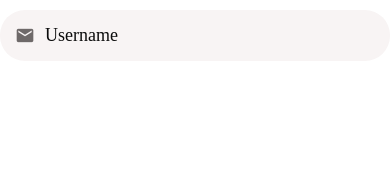
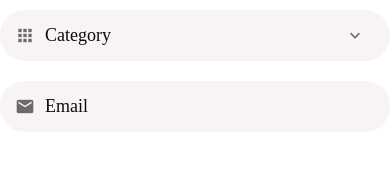
Before and after one commit to sakibcy/mosh-react-native, a React Native app: screen / in a window 390 px wide. Shown: the top 192 px of the page. Built offline with nearby package versions, Linux system fonts and the light colour scheme.

Commit message:
Builded AppPicker, PickerItem component.

```diff
--- a/App.js
+++ b/App.js
@@ -1,4 +1,11 @@
-import { SafeAreaView, Text, TextInput, View, ViewStyle } from "react-native";
+import {
+  SafeAreaView,
+  Switch,
+  Text,
+  TextInput,
+  View,
+  ViewStyle,
+} from "react-native";
 import AppButton from "./app/components/AppButton";
 import WelcomeScreen from "./app/screens/WelcomeScreen";
 
@@ -13,8 +20,27 @@
 import ListingsScreen from "./app/screens/ListingsScreen";
 import { useState } from "react";
 import AppTextInput from "./app/components/AppTextInput";
+import AppPicker from "./app/components/AppPicker";
 
 export default function App() {
-  const [firstName, setFirstName] = useState("");
-  return <AppTextInput placeholder="Username" icon={"email"} />;
+  const [category, setCategory] = useState();
+
+  const categories = [
+    { label: "Furniture", value: 1 },
+    { label: "Cameras", value: 2 },
+    { label: "Clothing", value: 3 },
+  ];
+
+  return (
+    <Screen>
+      <AppPicker
+        selectedItem={category}
+        onSelectedItem={(item) => setCategory(item)}
+        items={categories}
+        icon={"apps"}
+        placeholder={"Category"}
+      />
+      <AppTextInput icon={"email"} placeholder="Email" />
+    </Screen>
+  );
 }
--- /dev/null
+++ b/app/components/AppPicker.js
@@ -0,0 +1,111 @@
+import React, { useState } from "react";
+import {
+  View,
+  TextInput,
+  StyleSheet,
+  Modal,
+  TouchableWithoutFeedback,
+  Button,
+  Platform,
+  FlatList,
+} from "react-native";
+import { MaterialCommunityIcons } from "@expo/vector-icons";
+
+import colors from "../config/colors";
+import defaultStyles from "../config/styles";
+import AppText from "./AppText";
+import Screen from "./Screen";
+import PickerItem from "./PickerItem";
+import AppPickerModal from "./AppPickerModal";
+
+export default function AppPicker({
+  icon,
+  items,
+  placeholder,
+  onSelectedItem,
+  selectedItem,
+  ...otherProps
+}) {
+  const [modalVisible, setModalVisible] = useState(false);
+
+  return (
+    <React.Fragment>
+      <TouchableWithoutFeedback onPress={() => setModalVisible(true)}>
+        <View style={styles.conatiner}>
+          <MaterialCommunityIcons
+            name={icon}
+            size={20}
+            color={defaultStyles.colors.medium}
+            style={styles.icon}
+          />
+          <AppText style={styles.text}>
+            {selectedItem ? selectedItem.label : placeholder}
+          </AppText>
+          <MaterialCommunityIcons
+            name="chevron-down"
+            size={20}
+            color={defaultStyles.colors.medium}
+            style={styles.icon}
+          />
+        </View>
+      </TouchableWithoutFeedback>
+
+      <Modal visible={modalVisible} animationType="slide">
+        {Platform.OS === "ios" ? (
+          <Screen>
+            <Button title="Close" onPress={() => setModalVisible(false)} />
+            <FlatList
+              data={items}
+              keyExtractor={(item) => item.value.toString()}
+              renderItem={({ item }) => (
+                <PickerItem
+                  label={item.label}
+                  onPress={() => {
+                    setModalVisible(false);
+                    onSelectedItem(item);
+                  }}
+                />
+              )}
+            />
+          </Screen>
+        ) : (
+          <View>
+            <Button title="Close" onPress={() => setModalVisible(false)} />
+            <FlatList
+              data={items}
+              keyExtractor={(item) => item.value.toString()}
+              renderItem={({ item }) => (
+                <PickerItem
+                  label={item.label}
+                  onPress={() => {
+                    setModalVisible(false);
+                    onSelectedItem(item);
+                  }}
+                />
+              )}
+            />
+          </View>
+        )}
+        {/* <AppPickerModal setModalVisible={setModalVisible} items={items} /> */}
+      </Modal>
+    </React.Fragment>
+  );
+}
+
+const styles = StyleSheet.create({
+  conatiner: {
+    backgroundColor: colors.light_gray,
+    borderRadius: 25,
+    flexDirection: "row",
+    width: "100%",
+    padding: 15,
+    marginVertical: 10,
+  },
+  textInput: defaultStyles.text,
+  text: {
+    flex: 1,
+  },
+  icon: {
+    marginRight: 10,
+  },
+});
--- /dev/null
+++ b/app/components/AppPickerModal.js
@@ -0,0 +1,32 @@
+import { View, Text, Platform, Button, FlatList } from "react-native";
+import React from "react";
+import PickerItem from "./PickerItem";
+import Screen from "./Screen";
+
+const AppPickerModal = ({ setModalVisible, items }) => {
+  return (
+    <>
+      {Platform.OS === "ios" ? (
+        <Screen>
+          <Button title="Close" onPress={() => setModalVisible(false)} />
+          <FlatList
+            data={items}
+            keyExtractor={(item) => item.value.toString()}
+            renderItem={({ item }) => <PickerItem label={item.label} />}
+          />
+        </Screen>
+      ) : (
+        <View>
+          <Button title="Close" onPress={() => setModalVisible(false)} />
+          <FlatList
+            data={items}
+            keyExtractor={(item) => item.value.toString()}
+            renderItem={({ item }) => <PickerItem label={item.label} />}
+          />
+        </View>
+      )}
+    </>
+  );
+};
+
+export default AppPickerModal;
--- /dev/null
+++ b/app/components/PickerItem.js
@@ -0,0 +1,19 @@
+import { View, Text, TouchableOpacity, StyleSheet } from "react-native";
+import React from "react";
+import AppText from "./AppText";
+
+const PickerItem = ({ label, onPress }) => {
+  return (
+    <TouchableOpacity onPress={onPress}>
+      <AppText style={styles.text}>{label}</AppText>
+    </TouchableOpacity>
+  );
+};
+
+const styles = StyleSheet.create({
+  text: {
+    padding: 20,
+  },
+});
+
+export default PickerItem;
```
